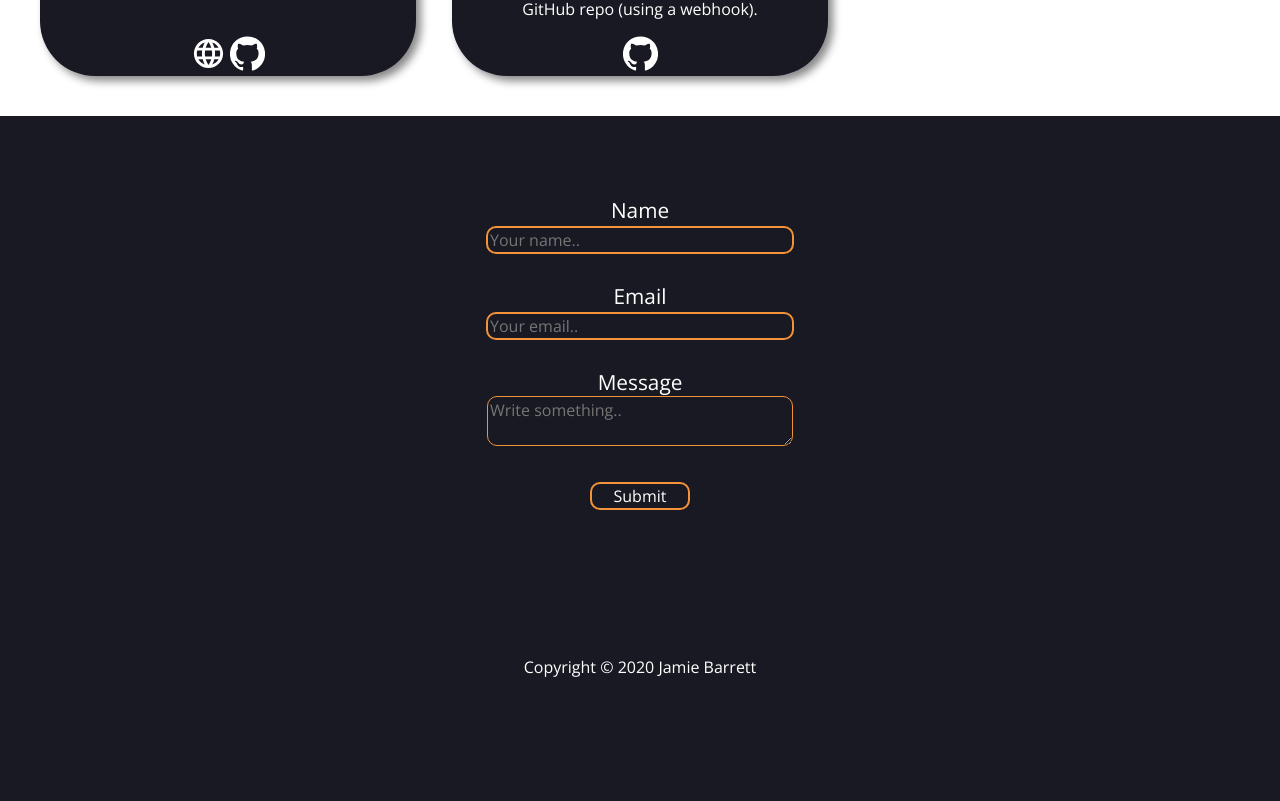
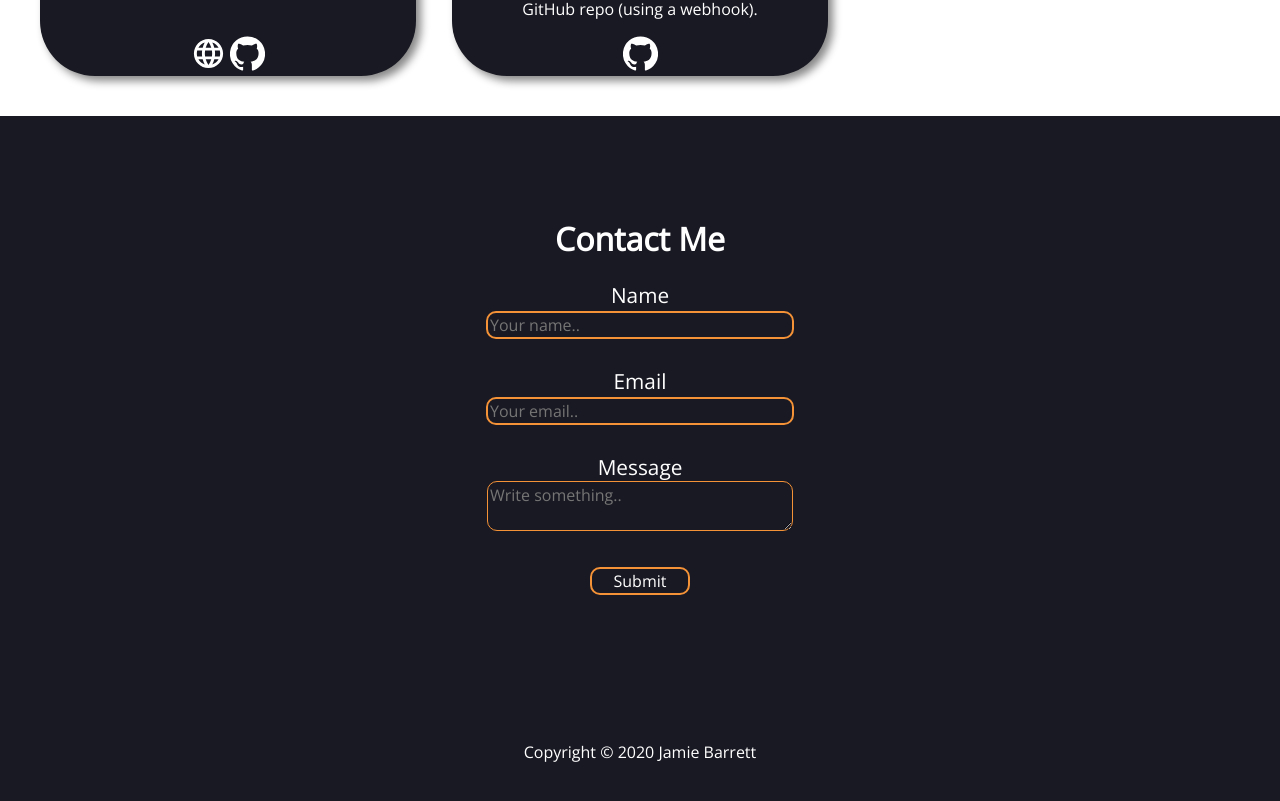
Before and after one commit to jb-0/site-react, a React (Create React App) app in the folder frontend/: page / in a window 1280 px wide. Shown: the part 1183-1984 px from the top of the page. Before the commit the page ends 1927 px from the top, so only its background shows below. Built offline with nearby package versions, Linux system fonts and the light colour scheme.

Commit message:
Added contact form header, updated styling for font size

```diff
--- a/frontend/src/components/home/ContactForm.jsx
+++ b/frontend/src/components/home/ContactForm.jsx
@@ -1,11 +1,11 @@
-import React, { useState } from "react";
-import "../../styles/Forms.css";
+import React, { useState } from 'react';
+import '../../styles/Forms.css';
 
 function ContactForm() {
   const [formText, setFormText] = useState({
-    name: "",
-    email: "",
-    message: "",
+    name: '',
+    email: '',
+    message: '',
   });
 
   function handleSubmit(event) {
@@ -17,12 +17,13 @@ function ContactForm() {
     const value = event.target.value;
 
     setFormText((previousValues) => {
-      return {...previousValues, [target]: value}
+      return { ...previousValues, [target]: value };
     });
   }
 
   return (
     <div className="contact-form" id="contact">
+      <h1>Contact Me</h1>
       <form onSubmit={handleSubmit}>
         <label htmlFor="name">Name </label>
         <br />
--- a/frontend/src/styles/Forms.css
+++ b/frontend/src/styles/Forms.css
@@ -3,6 +3,10 @@
     display: block;
     width: 75%;
     font-size: 1.3rem;
+}
+
+.contact-form h1 {
+ font-size: 2rem;
 }
 
 .text-input {
```
